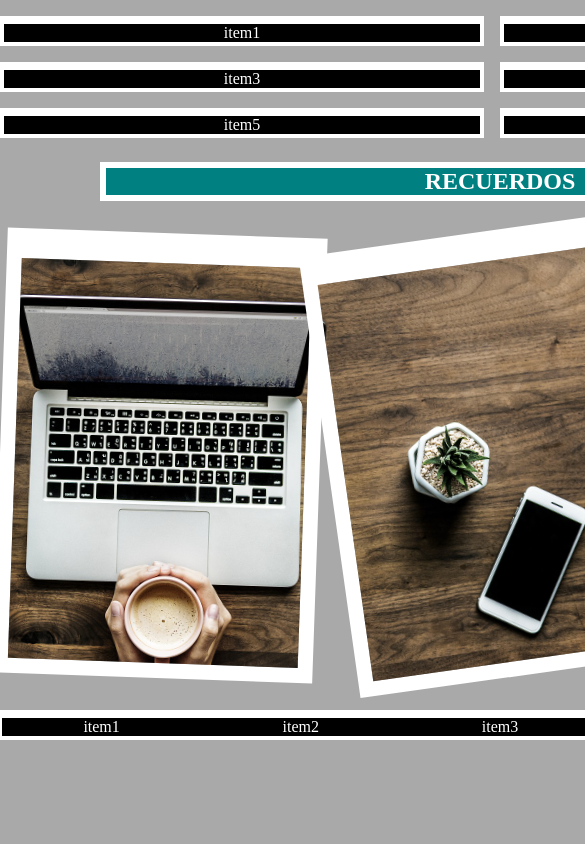
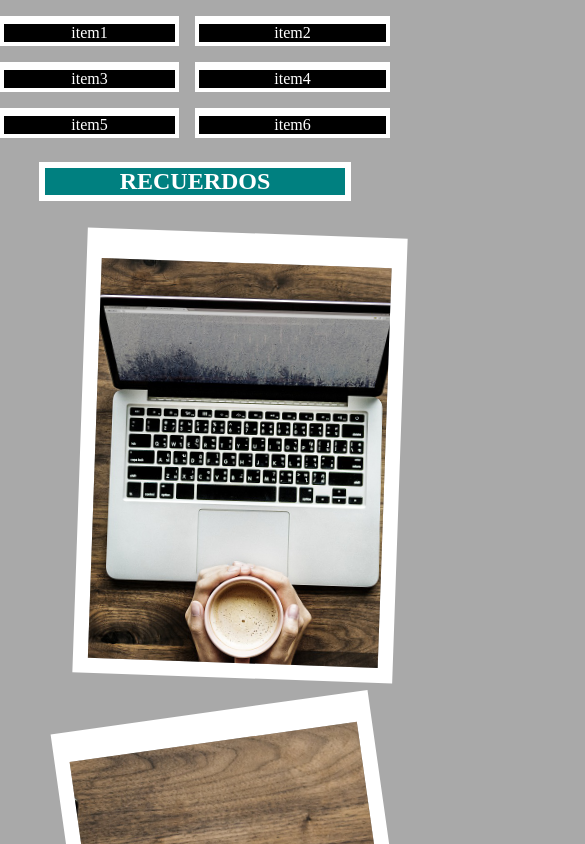
Before and after one commit to fransan990/Lab_DAW_A1_Transform, a plain HTML site: page index.html in a window 390 px wide. Shown: the top 844 px of the page, 585 px wide, since content can reach past the window. Drawn offline with Linux system fonts and the light colour scheme.

Commit message:
media queries

```diff
--- a/index.css
+++ b/index.css
@@ -12,38 +12,7 @@ body {
 }
 
 img {
-
     width: 900px;
-}
-
-header a {
-    background-color: black;
-    color: white;
-    text-align: center;
-    border-top: 8px solid white;
-    border-bottom: 4px solid white;
-    border-left: 4px solid white;
-    border-right: 4px solid white;
-    margin-top: 1em;
-    display: block;
-    text-decoration: none;
-}
-
-header li:nth-child(odd) a {
-    margin-right: 1em;
-}
-
-h1 {
-    width: 80%;
-    text-align: center;
-    color: white;
-    background-color: teal;
-    display: block;
-    margin: auto;
-    border: white solid 6px;
-    margin-top: 1em;
-    box-sizing: border-box;
-
 }
 
 #img1 {
@@ -56,9 +25,7 @@ h1 {
     border: solid 15px white;
     margin-top: 2em;
     border-top: solid white 30px;
-
     transform: rotate(2deg);
-
 }
 
 div#img1 img {
@@ -92,13 +59,10 @@ div#img3 img {
     height: 400px;
     overflow: hidden;
     float: left;
-    margin-right: 0.5em;
     border: solid 15px white;
     margin-top: 2em;
     border-top: solid white 30px;
-
     transform: rotate(5deg);
-
 }
 
 header li {
@@ -115,6 +79,44 @@ ul:after,
     display: block;
     height: 0;
     clear: both;
+}
+
+#menu-footer li {
+    list-style: none;
+    float: left;
+    width: 20%;
+    color: white;
+
+}
+
+header a {
+    background-color: black;
+    color: white;
+    text-align: center;
+    border-top: 8px solid white;
+    border-bottom: 4px solid white;
+    border-left: 4px solid white;
+    border-right: 4px solid white;
+    margin-top: 1em;
+    display: block;
+    text-decoration: none;
+}
+
+header li:nth-child(odd) a {
+    margin-right: 1em;
+}
+
+h1 {
+    width: 80%;
+    text-align: center;
+    color: white;
+    background-color: teal;
+    display: block;
+    margin: auto;
+    border: white solid 6px;
+    margin-top: 1em;
+    box-sizing: border-box;
+
 }
 
 footer a {
@@ -137,10 +139,73 @@ footer {
     margin-top: 2em;
 }
 
-#menu-footer li {
-    list-style: none;
-    float: left;
-    width: 20%;
-    color: white;
+@media (max-width: 700px) {
+    body {
+        width: 100%;
+    }
 
+    #img1 {
+        margin-left: 80px;
+    }
+
+    #img2 {
+        margin-left: 80px;
+    }
+
+    #img3 {
+        margin-left: 80px;
+    }
+
+    li {
+        width: 100%;
+        float: left;
+    }
+
+    #menu-footer li {
+        float: left;
+        width: 50%;
+    }
+
+    #menu-footer li:nth-child(5) {
+        width: 100%;
+        float: left;
+    }
+
+    footer {
+        border: white solid 5px;
+    }
 }
+
+@media (min-width: 701px) {
+    body {
+        width: 100%;
+    }
+
+    header li {
+        width: 50%;
+    }
+
+    header li:nth-child(odd) a {
+        margin-right: 1em;
+    }
+
+    footer a {
+        border-top: 8px solid white;
+        border-bottom: 4px solid white;
+    }
+
+    #img3 {
+        display: none;
+    }
+}
+
+@media (min-width: 990px) {
+    body {
+        width: 1000px;
+        margin: auto;
+    }
+
+    #img3 {
+        display: block;
+    }
+}
```
Also changed, not shown: 1 other file.
